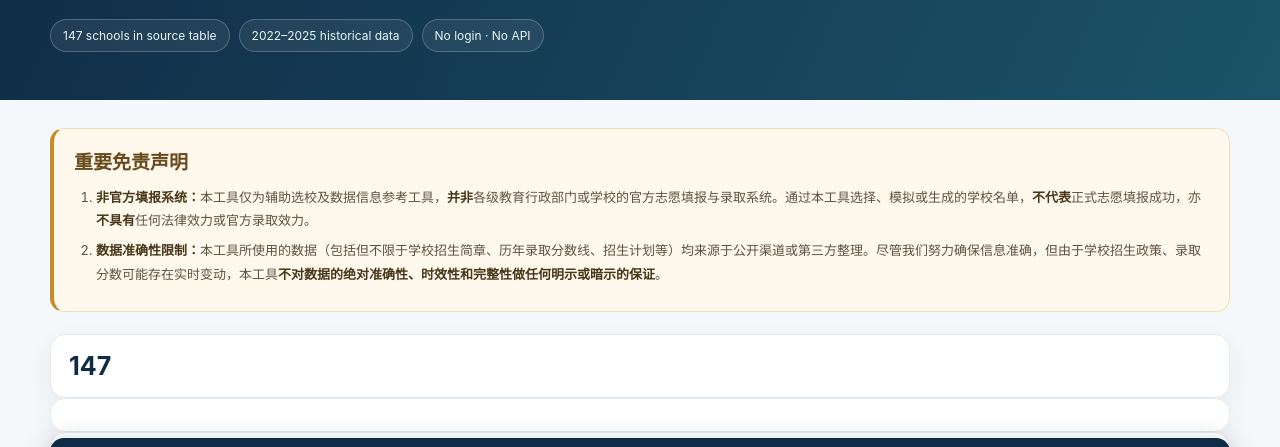
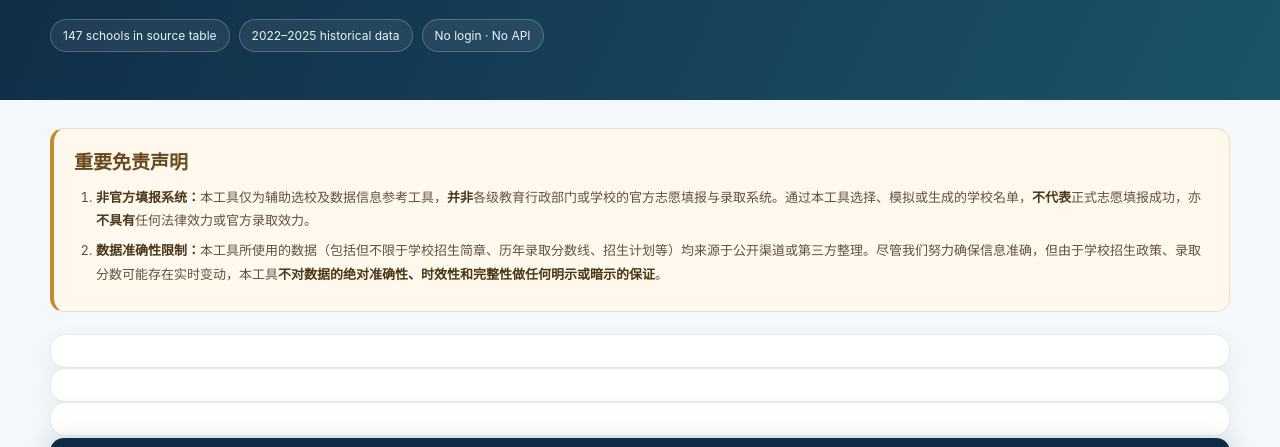
Before and after one commit to aplusachiever3/studytool, a plain HTML site: page secondary-cop/index.html in a window 1280 px wide. Shown: the part 293-740 px from the top of the page. Drawn offline with Linux system fonts and the light colour scheme.

Commit message:
Prevent removed school count text from reappearing

```diff
--- a/secondary-cop/index.html
+++ b/secondary-cop/index.html
@@ -98,7 +98,7 @@ function render(){
    '<td><button class="details" data-detail="'+s.id+'">View history</button></td>';
   tbody.appendChild(tr);
  });
- $("schoolTotal").textContent=schools.length;
+ // School count remains available in the data; its display is intentionally omitted.
  $("rows").querySelectorAll("[data-save]").forEach(b=>b.onclick=()=>toggleSave(Number(b.dataset.save)));
  $("rows").querySelectorAll("[data-compare]").forEach(b=>b.onchange=()=>toggleCompare(Number(b.dataset.compare),b.checked));
  $("rows").querySelectorAll("[data-detail]").forEach(b=>b.onclick=()=>showDetails(Number(b.dataset.detail)));
```
